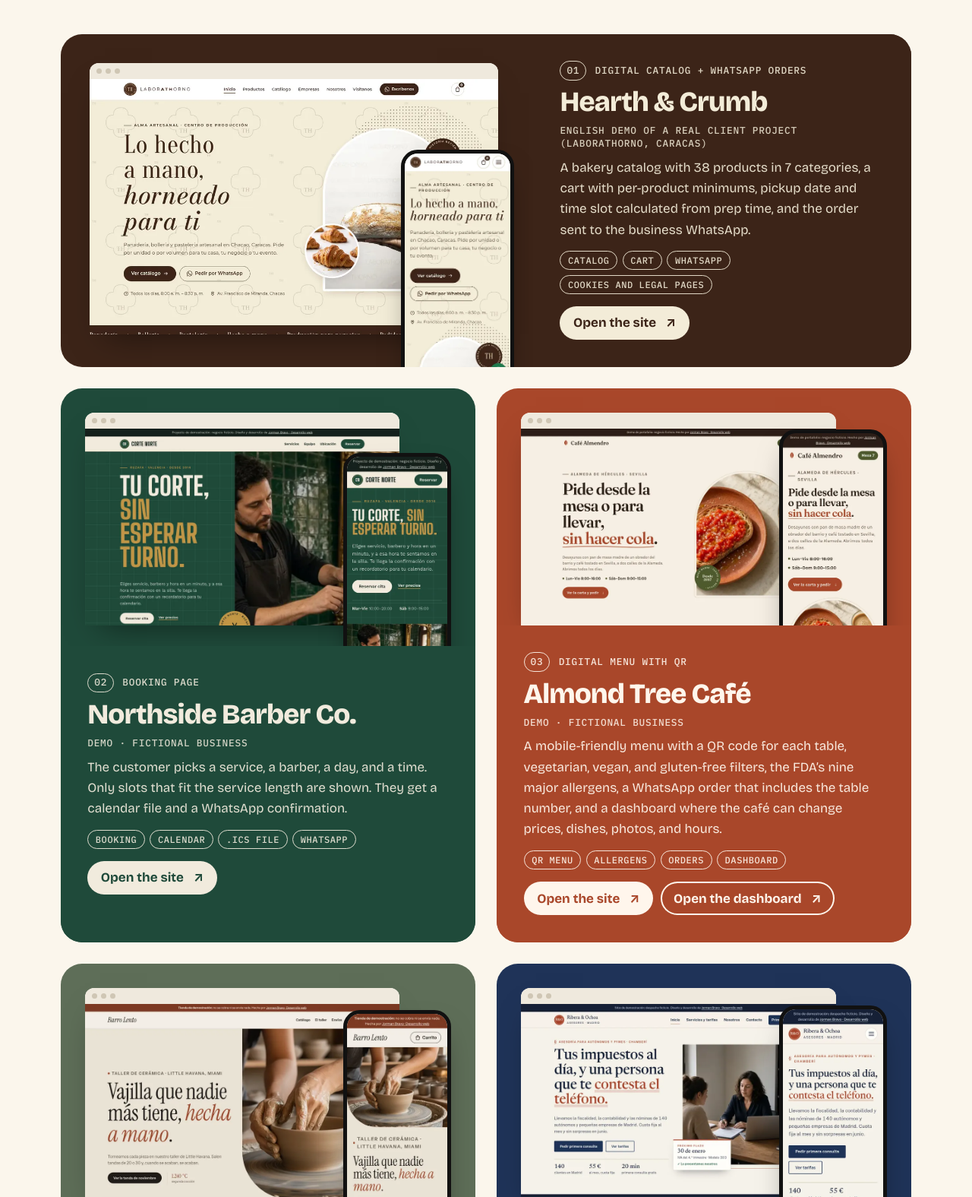
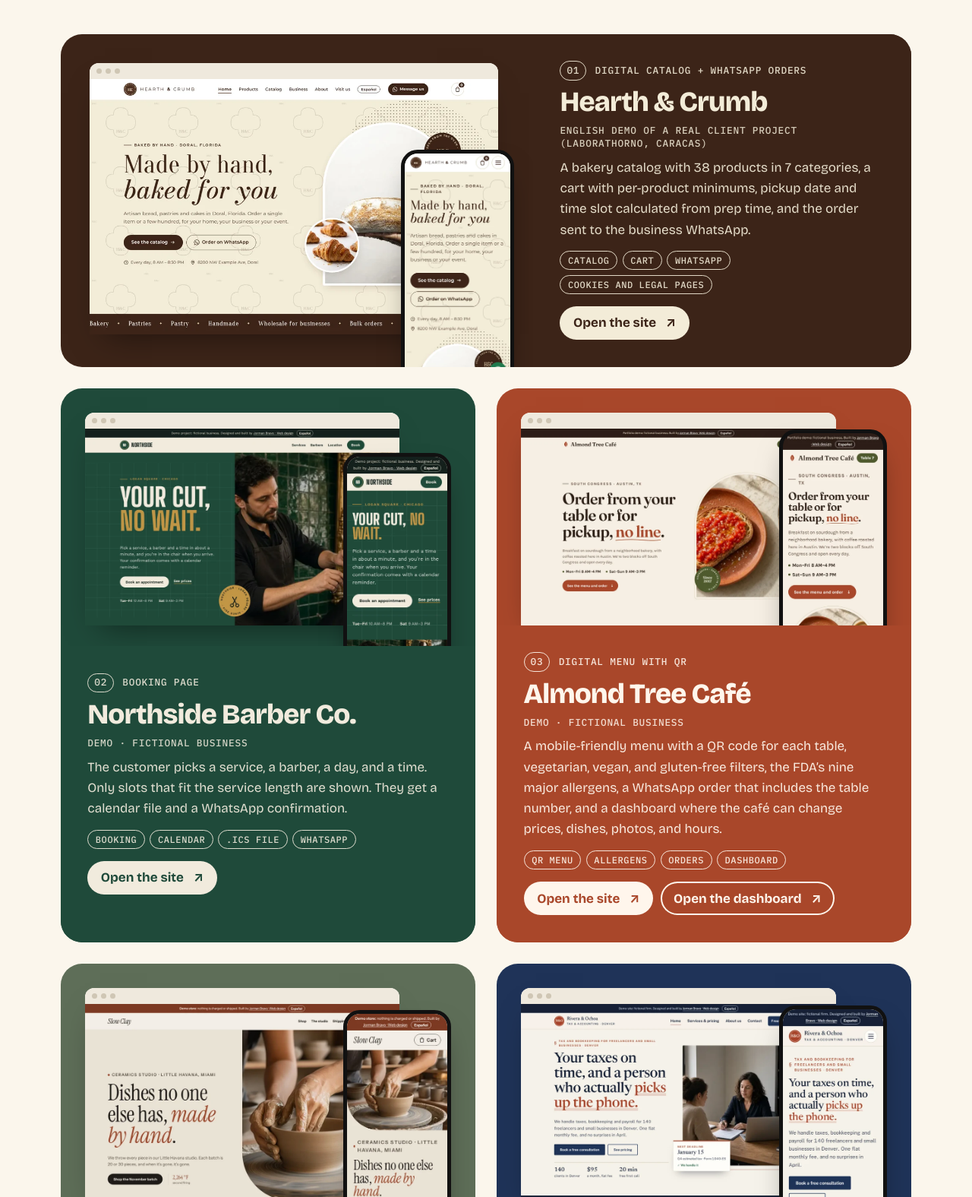
Before and after one commit to jormanj2b/jormanj2b.github.io, a plain HTML site: page en/index.html in a window 1280 px wide. Shown: the part 1225-2800 px from the top of the page at 76% size. Drawn offline with Linux system fonts and the light colour scheme.

Commit message:
Use real English desktop and mobile previews

```diff
--- a/en/index.html
+++ b/en/index.html
@@ -68,8 +68,8 @@
   </div>
   <div class="hero-art" aria-hidden="true">
     <div class="tile tile-photo"><img src="../img/jorman-480.webp" srcset="../img/jorman-480.webp 480w, ../img/jorman-800.webp 800w" sizes="(min-width: 960px) 360px, 240px" width="800" height="800" alt="" fetchpriority="high"></div>
-    <div class="tile tile-browser"><div class="bar"><i></i><i></i><i></i></div><img src="../img/barberia-v7-480.webp" width="960" height="600" alt=""></div>
-    <div class="tile tile-phone"><img src="../img/cafe-v7-movil.webp" width="300" height="649" alt=""></div>
+    <div class="tile tile-browser"><div class="bar"><i></i><i></i><i></i></div><img src="../img/barberia-en-480.webp" width="960" height="600" alt=""></div>
+    <div class="tile tile-phone"><img src="../img/cafe-en-movil.webp" width="300" height="649" alt=""></div>
     <p class="tile tile-badge mono">Mobile Lighthouse<br><b>98–100</b></p>
   </div>
 </section>
@@ -91,8 +91,8 @@
 
   <article class="project p-laborathorno project-big">
     <a class="shot" href="https://jormanbravo.com/laborathorno-demo/en/" target="_blank" rel="noopener" tabindex="-1" aria-hidden="true">
-      <span class="browser"><span class="bar"><i></i><i></i><i></i></span><img src="../img/laborathorno-v7-480.webp" srcset="../img/laborathorno-v7-480.webp 480w, ../img/laborathorno-v7-960.webp 960w" sizes="(min-width: 1100px) 60vw, 90vw" width="960" height="600" alt="" loading="lazy" decoding="async"></span>
-      <span class="phone"><img src="../img/laborathorno-v7-movil.webp" width="300" height="649" alt="" loading="lazy" decoding="async"></span>
+      <span class="browser"><span class="bar"><i></i><i></i><i></i></span><img src="../img/laborathorno-en-480.webp" srcset="../img/laborathorno-en-480.webp 480w, ../img/laborathorno-en-960.webp 960w" sizes="(min-width: 1100px) 60vw, 90vw" width="960" height="600" alt="" loading="lazy" decoding="async"></span>
+      <span class="phone"><img src="../img/laborathorno-en-movil.webp" width="300" height="649" alt="" loading="lazy" decoding="async"></span>
     </a>
     <div class="project-text">
       <p class="label mono"><span>01</span>Digital catalog + WhatsApp orders</p>
@@ -105,8 +105,8 @@
   </article>
   <article class="project p-barberia">
     <a class="shot" href="https://jormanbravo.com/demo-barberia/en/" target="_blank" rel="noopener" tabindex="-1" aria-hidden="true">
-      <span class="browser"><span class="bar"><i></i><i></i><i></i></span><img src="../img/barberia-v7-480.webp" srcset="../img/barberia-v7-480.webp 480w, ../img/barberia-v7-960.webp 960w" sizes="(min-width: 1100px) 45vw, 90vw" width="960" height="600" alt="" loading="lazy" decoding="async"></span>
-      <span class="phone"><img src="../img/barberia-v7-movil.webp" width="300" height="649" alt="" loading="lazy" decoding="async"></span>
+      <span class="browser"><span class="bar"><i></i><i></i><i></i></span><img src="../img/barberia-en-480.webp" srcset="../img/barberia-en-480.webp 480w, ../img/barberia-en-960.webp 960w" sizes="(min-width: 1100px) 45vw, 90vw" width="960" height="600" alt="" loading="lazy" decoding="async"></span>
+      <span class="phone"><img src="../img/barberia-en-movil.webp" width="300" height="649" alt="" loading="lazy" decoding="async"></span>
     </a>
     <div class="project-text">
       <p class="label mono"><span>02</span>Booking page</p>
@@ -119,8 +119,8 @@
   </article>
   <article class="project p-cafe">
     <a class="shot" href="https://jormanbravo.com/demo-cafe/en/?mesa=7" target="_blank" rel="noopener" tabindex="-1" aria-hidden="true">
-      <span class="browser"><span class="bar"><i></i><i></i><i></i></span><img src="../img/cafe-v7-480.webp" srcset="../img/cafe-v7-480.webp 480w, ../img/cafe-v7-960.webp 960w" sizes="(min-width: 1100px) 45vw, 90vw" width="960" height="600" alt="" loading="lazy" decoding="async"></span>
-      <span class="phone"><img src="../img/cafe-v7-movil.webp" width="300" height="649" alt="" loading="lazy" decoding="async"></span>
+      <span class="browser"><span class="bar"><i></i><i></i><i></i></span><img src="../img/cafe-en-480.webp" srcset="../img/cafe-en-480.webp 480w, ../img/cafe-en-960.webp 960w" sizes="(min-width: 1100px) 45vw, 90vw" width="960" height="600" alt="" loading="lazy" decoding="async"></span>
+      <span class="phone"><img src="../img/cafe-en-movil.webp" width="300" height="649" alt="" loading="lazy" decoding="async"></span>
     </a>
     <div class="project-text">
       <p class="label mono"><span>03</span>Digital menu with QR</p>
@@ -133,8 +133,8 @@
   </article>
   <article class="project p-tienda">
     <a class="shot" href="https://jormanbravo.com/demo-tienda/en/" target="_blank" rel="noopener" tabindex="-1" aria-hidden="true">
-      <span class="browser"><span class="bar"><i></i><i></i><i></i></span><img src="../img/tienda-v7-480.webp" srcset="../img/tienda-v7-480.webp 480w, ../img/tienda-v7-960.webp 960w" sizes="(min-width: 1100px) 45vw, 90vw" width="960" height="600" alt="" loading="lazy" decoding="async"></span>
-      <span class="phone"><img src="../img/tienda-v7-movil.webp" width="300" height="649" alt="" loading="lazy" decoding="async"></span>
+      <span class="browser"><span class="bar"><i></i><i></i><i></i></span><img src="../img/tienda-en-480.webp" srcset="../img/tienda-en-480.webp 480w, ../img/tienda-en-960.webp 960w" sizes="(min-width: 1100px) 45vw, 90vw" width="960" height="600" alt="" loading="lazy" decoding="async"></span>
+      <span class="phone"><img src="../img/tienda-en-movil.webp" width="300" height="649" alt="" loading="lazy" decoding="async"></span>
     </a>
     <div class="project-text">
       <p class="label mono"><span>04</span>Online shop</p>
@@ -147,8 +147,8 @@
   </article>
   <article class="project p-asesoria">
     <a class="shot" href="https://jormanbravo.com/demo-asesoria/en/" target="_blank" rel="noopener" tabindex="-1" aria-hidden="true">
-      <span class="browser"><span class="bar"><i></i><i></i><i></i></span><img src="../img/asesoria-v7-480.webp" srcset="../img/asesoria-v7-480.webp 480w, ../img/asesoria-v7-960.webp 960w" sizes="(min-width: 1100px) 45vw, 90vw" width="960" height="600" alt="" loading="lazy" decoding="async"></span>
-      <span class="phone"><img src="../img/asesoria-v7-movil.webp" width="300" height="649" alt="" loading="lazy" decoding="async"></span>
+      <span class="browser"><span class="bar"><i></i><i></i><i></i></span><img src="../img/asesoria-en-480.webp" srcset="../img/asesoria-en-480.webp 480w, ../img/asesoria-en-960.webp 960w" sizes="(min-width: 1100px) 45vw, 90vw" width="960" height="600" alt="" loading="lazy" decoding="async"></span>
+      <span class="phone"><img src="../img/asesoria-en-movil.webp" width="300" height="649" alt="" loading="lazy" decoding="async"></span>
     </a>
     <div class="project-text">
       <p class="label mono"><span>05</span>Company website</p>
@@ -161,8 +161,8 @@
   </article>
   <article class="project p-gimnasio project-big">
     <a class="shot" href="https://jormanbravo.com/demo-gimnasio/en/" target="_blank" rel="noopener" tabindex="-1" aria-hidden="true">
-      <span class="browser"><span class="bar"><i></i><i></i><i></i></span><img src="../img/gimnasio-v7-480.webp" srcset="../img/gimnasio-v7-480.webp 480w, ../img/gimnasio-v7-960.webp 960w" sizes="(min-width: 1100px) 60vw, 90vw" width="960" height="600" alt="" loading="lazy" decoding="async"></span>
-      <span class="phone"><img src="../img/gimnasio-v7-movil.webp" width="300" height="649" alt="" loading="lazy" decoding="async"></span>
+      <span class="browser"><span class="bar"><i></i><i></i><i></i></span><img src="../img/gimnasio-en-480.webp" srcset="../img/gimnasio-en-480.webp 480w, ../img/gimnasio-en-960.webp 960w" sizes="(min-width: 1100px) 60vw, 90vw" width="960" height="600" alt="" loading="lazy" decoding="async"></span>
+      <span class="phone"><img src="../img/gimnasio-en-movil.webp" width="300" height="649" alt="" loading="lazy" decoding="async"></span>
     </a>
     <div class="project-text">
       <p class="label mono"><span>06</span>Conversion landing page</p>
```
Also changed, not shown: img/asesoria-en-480.webp (added), img/asesoria-en-960.webp (added), img/asesoria-en-movil.webp (added), img/barberia-en-480.webp (added), img/barberia-en-960.webp (added), img/barberia-en-movil.webp (added), img/cafe-en-480.webp (added), img/cafe-en-960.webp (added), img/cafe-en-movil.webp (added), img/gimnasio-en-480.webp (added), img/gimnasio-en-960.webp (added), img/gimnasio-en-movil.webp (added), img/laborathorno-en-480.webp (added), img/laborathorno-en-960.webp (added), 4 more files.
